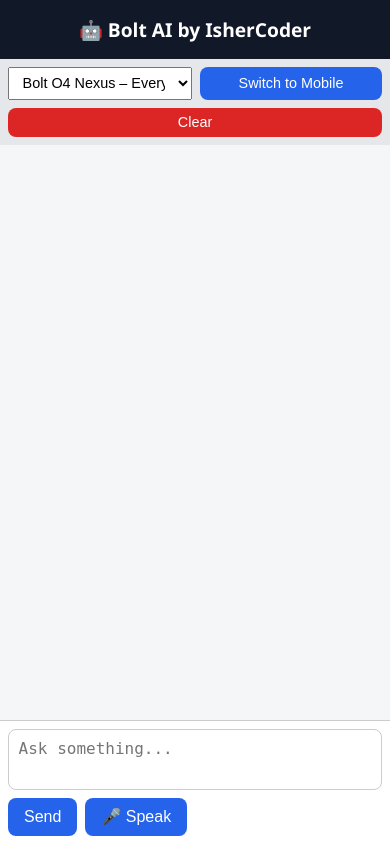
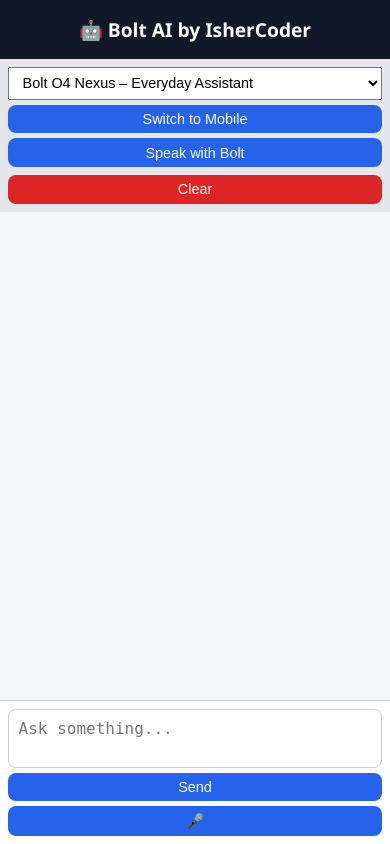
Before and after one commit to IsherCoder/zyroxai, a Flask app: page / in a window 390 px wide. Run offline with Flask 3, Linux system fonts and the light colour scheme.

Commit message:
Describe what you changed

```diff
--- a/templates/index.html
+++ b/templates/index.html
@@ -40,11 +40,10 @@
       flex: 1;
     }
 
-    select, #toggleLayout, #clearBtn {
+    select, button {
       font-size: 0.9rem;
       padding: 0.4rem 0.6rem;
-      flex: 1;
-      min-width: 100px;
+      min-width: 120px;
       cursor: pointer;
     }
 
@@ -83,11 +82,11 @@
       gap: 0.5rem;
       background: #ffffff;
       border-top: 1px solid #ccc;
-      flex-wrap: wrap;
+      flex-wrap: nowrap;
     }
 
     textarea {
-      flex: 1 1 100%;
+      flex: 1;
       padding: 0.6rem;
       border: 1px solid #ccc;
       border-radius: 8px;
@@ -97,20 +96,17 @@
     }
 
     button {
-      padding: 0.6rem 1rem;
       background: #2563eb;
       color: white;
       border: none;
       border-radius: 8px;
-      font-size: 1rem;
-      cursor: pointer;
     }
 
     #clearBtn {
       background: #dc2626;
-      color: #fff;
     }
 
+    /* Mobile layout */
     body.mobile #topBar {
       flex-direction: column;
       align-items: stretch;
@@ -118,12 +114,10 @@
 
     body.mobile #topBar > div {
       flex-direction: column;
-      align-items: stretch;
     }
 
     body.mobile select,
-    body.mobile #toggleLayout,
-    body.mobile #clearBtn {
+    body.mobile button {
       width: 100%;
     }
 
@@ -131,12 +125,40 @@
       flex-direction: column;
     }
 
-    body.mobile button {
-      width: 100%;
+    body.mobile .message {
+      max-width: 95%;
     }
 
-    body.mobile .message {
-      max-width: 95%;
+    @media (max-width: 600px) {
+      #topBar {
+        flex-direction: column;
+        align-items: stretch;
+        padding: 0.5rem;
+      }
+
+      #topBar > div {
+        flex-direction: column;
+        gap: 0.3rem;
+      }
+
+      select, button {
+        width: 100%;
+      }
+
+      .message {
+        max-width: 95%;
+        font-size: 0.95rem;
+        padding: 0.6rem 0.8rem;
+      }
+
+      #inputArea {
+        flex-direction: column;
+        gap: 0.3rem;
+      }
+
+      button {
+        width: 100%;
+      }
     }
   </style>
 </head>
@@ -149,10 +171,11 @@
         <option value="Bolt O4 Nexus">Bolt O4 Nexus – Everyday Assistant</option>
         <option value="Bolt O5 Forge">Bolt O5 Forge – Coding Expert</option>
         <option value="Bolt O7 Quill">Bolt O7 Quill – Writing Assistant</option>
-        <option value="Bolt O3 Vitalis">Bolt O3 Vitalis – Health & Wellness Guide</option>
-        <option value="Bolt O2 Polyglot">Bolt O2 Polyglot – Multilingual Translator</option>
+        <option value="Bolt O2 Polyglot">Bolt O2 Polyglot – Translator</option>
+        <option value="Bolt O1 Pulse">Bolt O1 Pulse – Health Advisor</option>
       </select>
       <button id="toggleLayout" onclick="toggleLayout()">Switch to Mobile</button>
+      <button id="toggleVoice" onclick="toggleVoiceMode()">Speak with Bolt</button>
     </div>
     <button id="clearBtn" onclick="clearChat()">Clear</button>
   </div>
@@ -162,17 +185,21 @@
   <div id="inputArea">
     <textarea id="userInput" placeholder="Ask something..."></textarea>
     <button onclick="sendMessage()">Send</button>
-    <button onclick="startVoiceInput()">🎤 Speak</button>
+    <button onclick="startVoiceInput()">🎤</button>
   </div>
 
   <script>
+    let chatHistory = JSON.parse(localStorage.getItem("chatHistory") || "[]");
+    let selectedModel = localStorage.getItem("selectedModel") || "Bolt O4 Nexus";
+    let isVoiceInput = false;
+    let voiceModeEnabled = false;
+
     const chatContainer = document.getElementById('chatContainer');
     const modelSelect = document.getElementById('modelSelect');
     const input = document.getElementById('userInput');
     const toggleLayoutBtn = document.getElementById('toggleLayout');
+    const toggleVoiceBtn = document.getElementById('toggleVoice');
 
-    let chatHistory = JSON.parse(localStorage.getItem("chatHistory") || "[]");
-    let selectedModel = localStorage.getItem("selectedModel") || "Bolt O4 Nexus";
     modelSelect.value = selectedModel;
 
     function toggleLayout() {
@@ -184,6 +211,11 @@
     function setModel() {
       selectedModel = modelSelect.value;
       localStorage.setItem("selectedModel", selectedModel);
+    }
+
+    function toggleVoiceMode() {
+      voiceModeEnabled = !voiceModeEnabled;
+      toggleVoiceBtn.textContent = voiceModeEnabled ? "Stop Speaking with Bolt" : "Speak with Bolt";
     }
 
     function renderChat() {
@@ -236,12 +268,45 @@
 
         botMsg.content = fullText;
         localStorage.setItem("chatHistory", JSON.stringify(chatHistory));
-        speakText(fullText); // 🔊
+
+        if (voiceModeEnabled) {
+          speakText(fullText);
+        }
+
+        isVoiceInput = false;
+
       } catch (error) {
         bubble.textContent = "Network error: " + error.message;
         botMsg.content = bubble.textContent;
         localStorage.setItem("chatHistory", JSON.stringify(chatHistory));
       }
+    }
+
+    function startVoiceInput() {
+      const recognition = new (window.SpeechRecognition || window.webkitSpeechRecognition)();
+      recognition.lang = 'en-US';
+      recognition.interimResults = false;
+      recognition.maxAlternatives = 1;
+
+      recognition.onresult = function(event) {
+        const voiceText = event.results[0][0].transcript;
+        isVoiceInput = true;
+        sendMessage(voiceText);
+      };
+
+      recognition.onerror = function(event) {
+        alert('Voice error: ' + event.error);
+      };
+
+      recognition.start();
+    }
+
+    function speakText(text) {
+      const utterance = new SpeechSynthesisUtterance(text);
+      utterance.lang = 'en-US';
+      utterance.rate = 1;
+      utterance.pitch = 1;
+      speechSynthesis.speak(utterance);
     }
 
     function clearChat() {
@@ -266,38 +331,6 @@
     }
 
     renderChat();
-
-    function startVoiceInput() {
-      const SpeechRecognition = window.SpeechRecognition || window.webkitSpeechRecognition;
-      if (!SpeechRecognition) {
-        alert("Your browser does not support voice input.");
-        return;
-      }
-
-      const recognition = new SpeechRecognition();
-      recognition.lang = "en-US";
-      recognition.interimResults = false;
-      recognition.maxAlternatives = 1;
-
-      recognition.onresult = (event) => {
-        const voiceText = event.results[0][0].transcript;
-        sendMessage(voiceText);
-      };
-
-      recognition.onerror = (event) => {
-        alert("Voice error: " + event.error);
-      };
-
-      recognition.start();
-    }
-
-    function speakText(text) {
-      const utterance = new SpeechSynthesisUtterance(text);
-      utterance.lang = "en-US";
-      utterance.rate = 1;
-      utterance.pitch = 1;
-      speechSynthesis.speak(utterance);
-    }
   </script>
 </body>
 </html>
```
